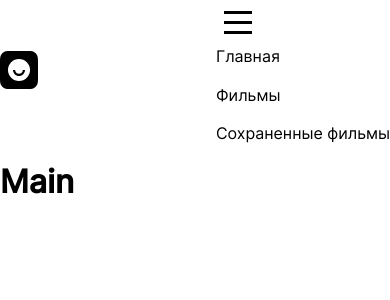
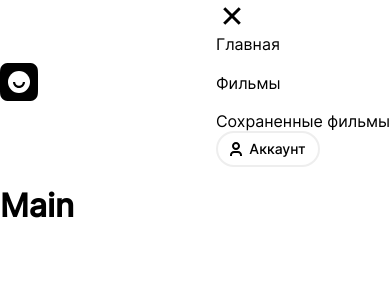
Before and after one commit to TearsOprah/movies-explorer-frontend, a React (Create React App) app: page / in a window 390 px wide. Both pictures are taken after a click on the button 368 px from the left and 23 px from the top of the page. Shown: the top 300 px of the page. Built offline with nearby package versions, Linux system fonts and the light colour scheme.

Commit message:
feat: дописал логику работы header

```diff
--- a/src/components/Header/Header.css
+++ b/src/components/Header/Header.css
@@ -50,7 +50,7 @@
 }
 
 @media screen and (max-width: 880px) {
-  .profile-button {
+  .profile-button_hidden {
     display: none;
   }
 }
--- a/src/components/Header/Header.jsx
+++ b/src/components/Header/Header.jsx
@@ -2,6 +2,7 @@ import './Header.css'
 import logoIcon from '../../images/logo.svg'
 import burgerIcon from '../../images/burger.svg'
 import profileIcon from '../../images/profile_icon.svg'
+import closerIcon from '../../images/closer.svg'
 import {Link} from "react-router-dom";
 import {useState, useEffect} from "react";
 
@@ -42,10 +43,11 @@ export default function Header() {
       <nav className={'navigation'}>
 
         <button className={'header__burger'} onClick={handleMenuClick}>
-          <img src={burgerIcon} />
+          <img src={isOpenMenu ? closerIcon : burgerIcon} />
         </button>
 
         {isOpenMenu && (
+          <>
             <ul className={`navigation__list ${isOpenMenu ? 'navigation__list-open' : ''}`}>
               {navLink.map((link, index) => (
                 <li key={index} className={`navigation__item ${activeLink === link.path ? "navigation__item-active" : ""}`}>
@@ -55,6 +57,12 @@ export default function Header() {
                 </li>
               ))}
             </ul>
+
+            <Link className={'profile-button'} to={'/'}>
+              <img className={'profile-button__icon'} src={profileIcon}/>
+              <p>Аккаунт</p>
+            </Link>
+          </>
         )}
 
         {!isOpenMenu && (
@@ -71,8 +79,7 @@ export default function Header() {
 
       </nav>
 
-
-      <Link className={'profile-button'} to={'/'}>
+      <Link className={'profile-button profile-button_hidden'} to={'/'}>
         <img className={'profile-button__icon'} src={profileIcon}/>
         <p>Аккаунт</p>
       </Link>
```
Also changed, not shown: src/images/closer.svg (added). Lines whose indentation alone changed are shown as unchanged.
